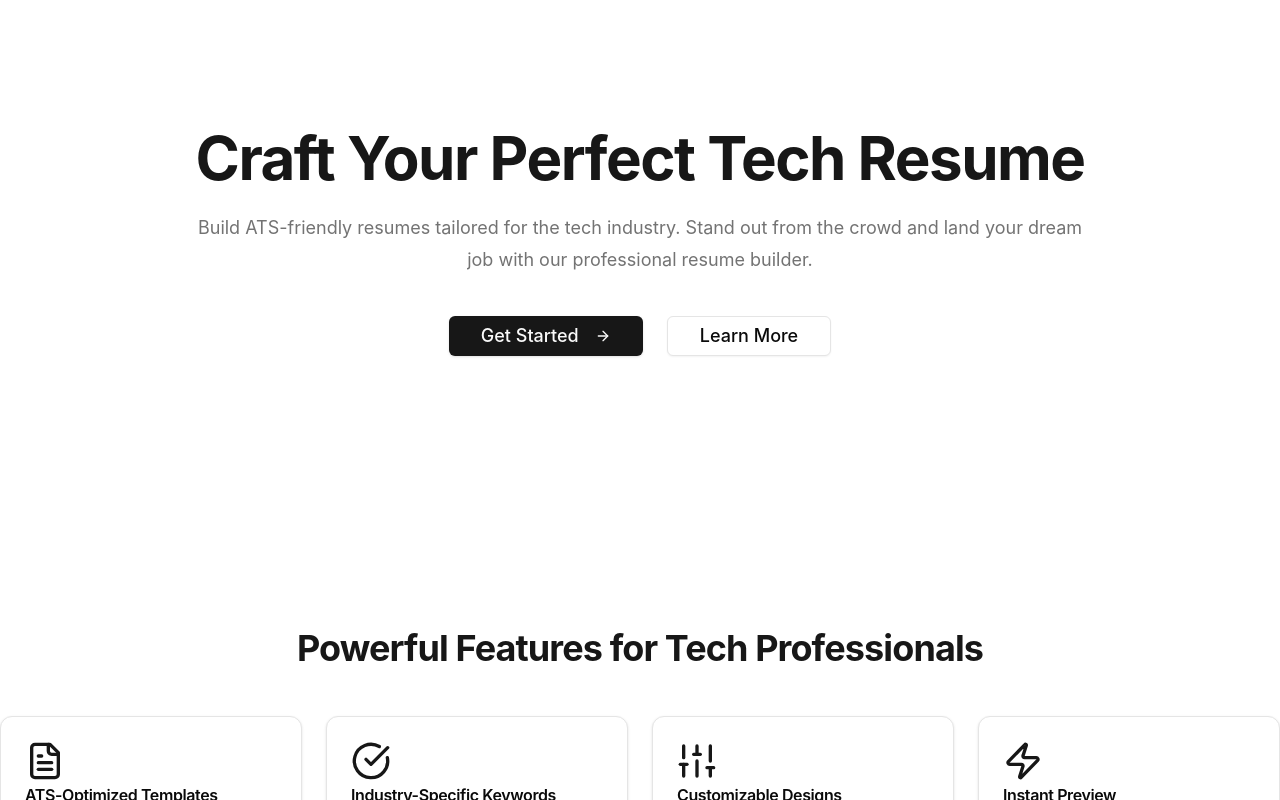
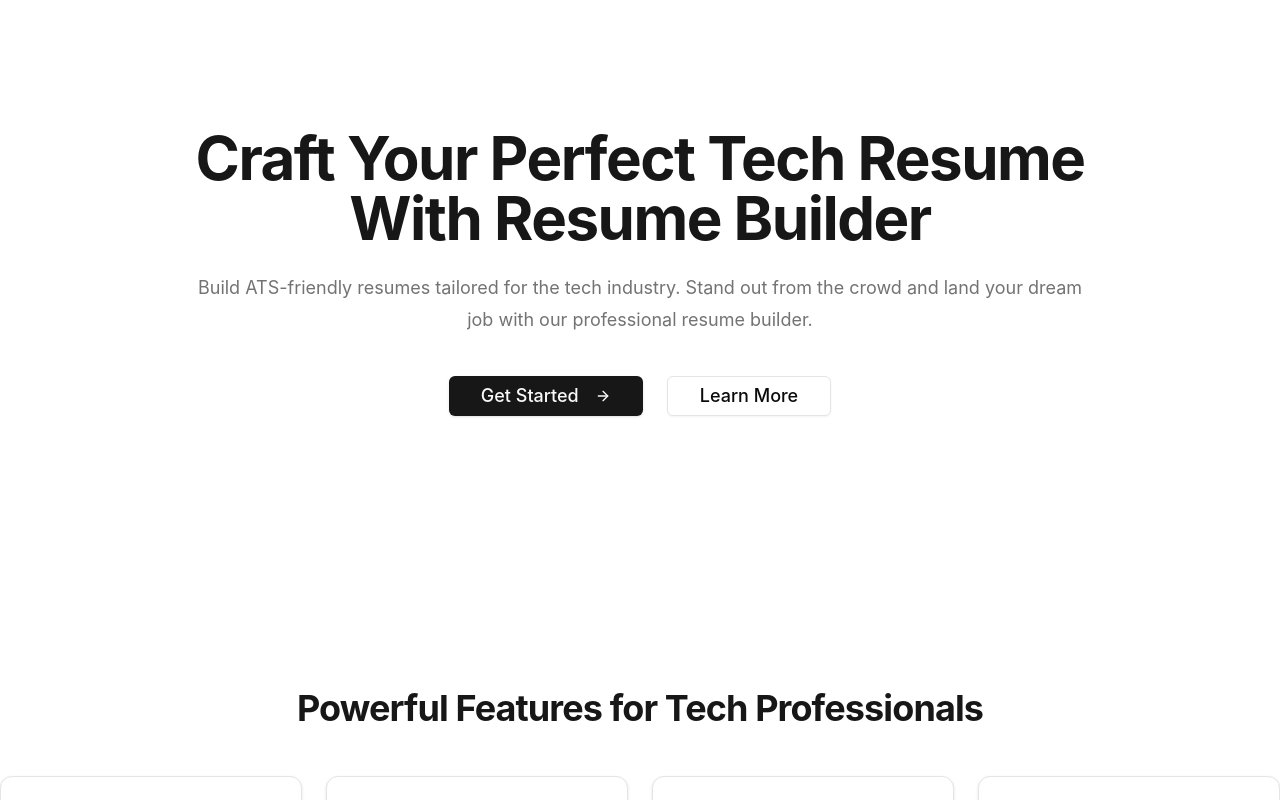
Before and after one commit to ritikpal1122/MyResume, a React (Vite) app: page / in a window 1280 px wide. Shown: the top 800 px of the page. Built offline with nearby package versions, Linux system fonts and the light colour scheme.

Commit message:
changes in home page

```diff
--- a/src/pages/HomePage.tsx
+++ b/src/pages/HomePage.tsx
@@ -19,6 +19,7 @@ export default function HomePage() {
         : [...prevItems, value]
     )
   }
+
 
   const features = [
     {
@@ -117,7 +118,7 @@ export default function HomePage() {
             transition={{ duration: 0.5 }}
           >
             <h1 className="text-4xl font-bold tracking-tight text-primary sm:text-6xl">
-              Craft Your Perfect Tech Resume
+              Craft Your Perfect Tech Resume With Resume Builder
             </h1>
             <p className="mt-6 text-lg leading-8 text-muted-foreground">
               Build ATS-friendly resumes tailored for the tech industry. Stand out from the crowd and land your dream job with our professional resume builder.
```
